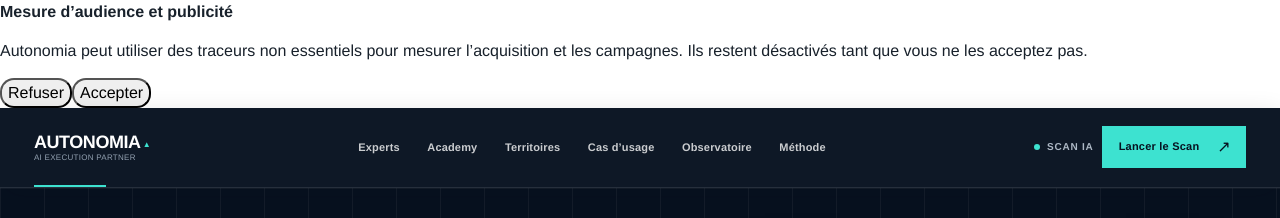
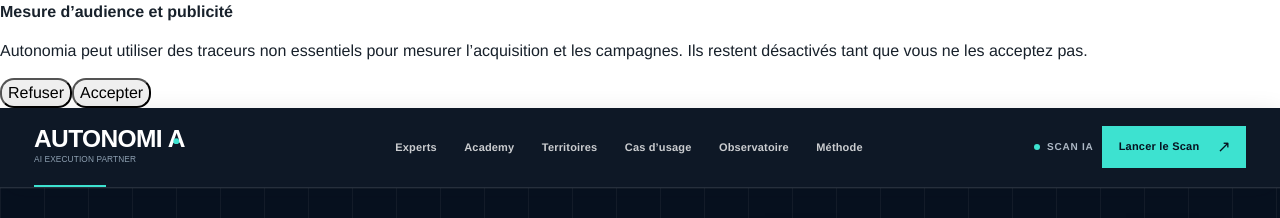
Before and after one commit to aristote-app/Autonomia-MCP, a Next.js app in the folder site/: page / in a window 1280 px wide. Shown: the top 218 px of the page. Built offline with nearby package versions, Linux system fonts and the light colour scheme; no server answers.

Commit message:
Use CV Autonomia logo in site header

```diff
--- a/site/components/Header.js
+++ b/site/components/Header.js
@@ -1,3 +1,4 @@
+import AutonomiaLogo from "@/components/AutonomiaLogo";
 import Link from "next/link";
 
 export default function Header() {
@@ -5,10 +6,7 @@ export default function Header() {
     <>
       <header className="siteHeader">
         <Link className="brand" href="/" aria-label="Autonomia, accueil">
-          <span className="brandLockup">
-            <strong>AUTONOMIA</strong>
-            <small>AI EXECUTION PARTNER</small>
-          </span>
+          <AutonomiaLogo width={190} inverse />
         </Link>
 
         <nav className="desktopNav" aria-label="Navigation principale">
```
